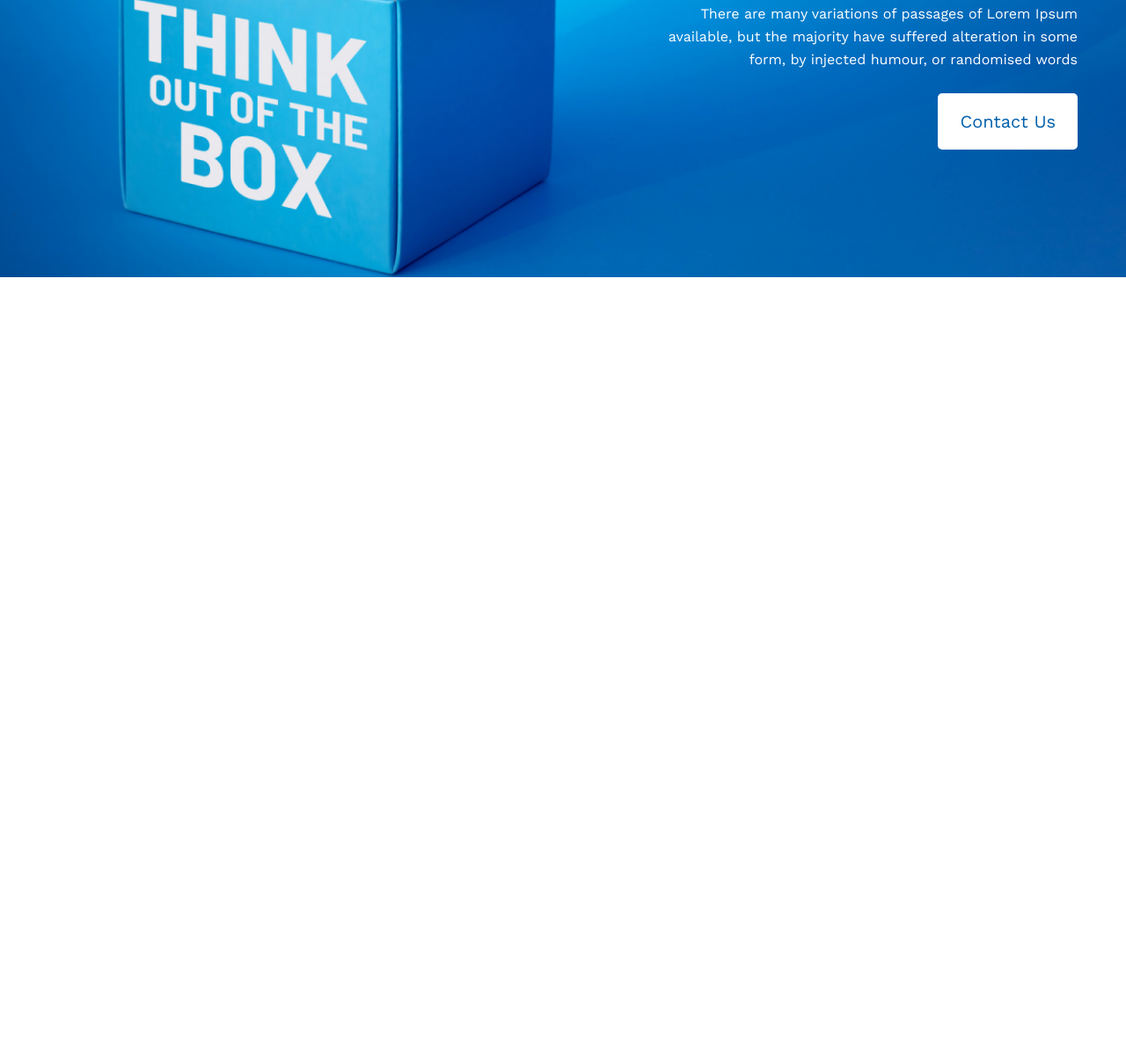
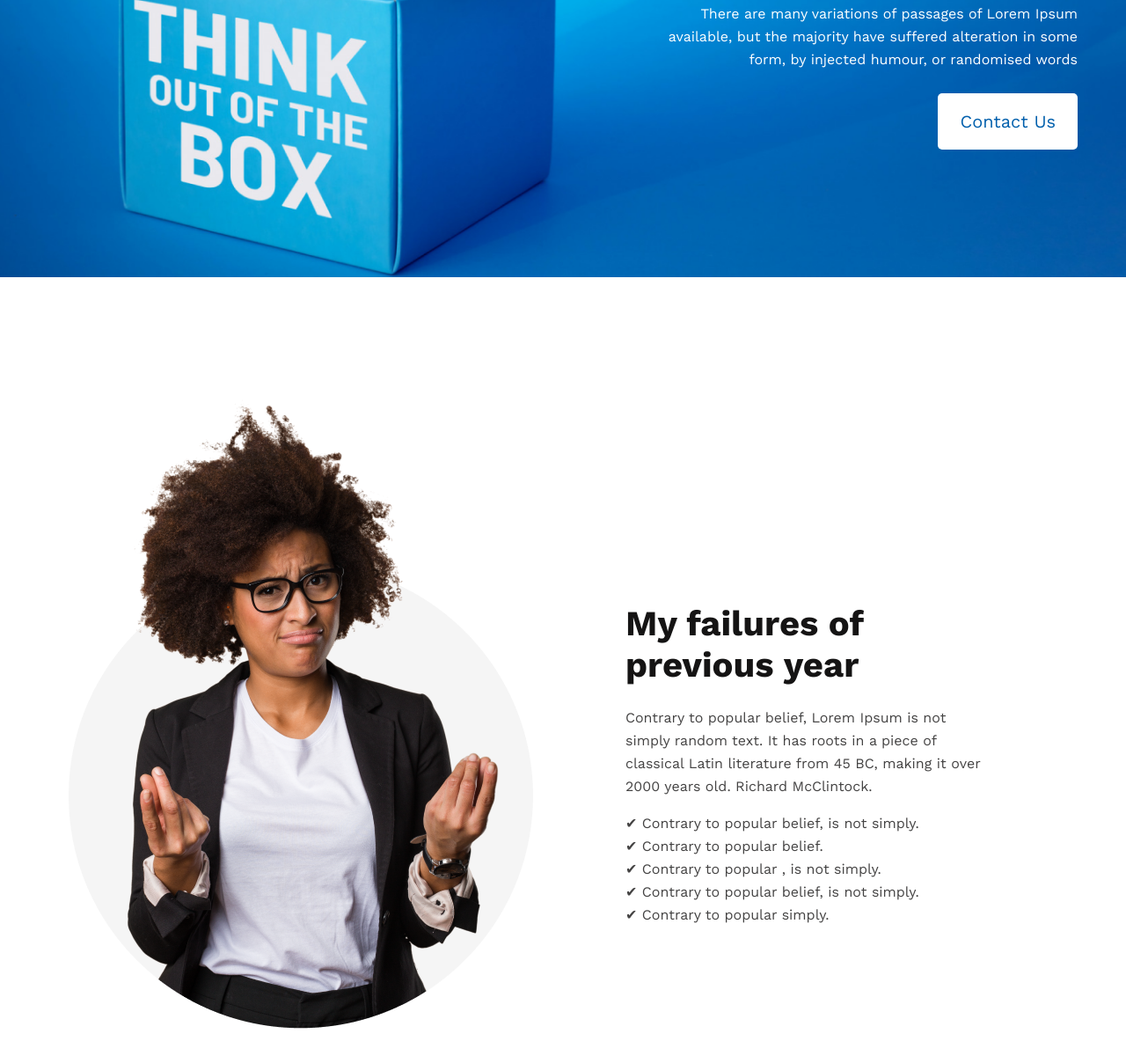
Before and after one commit to Rayhanali-dev/Think-positive, a plain HTML site: page index.html in a window 1280 px wide. Shown: the part 464-1672 px from the top of the page at 88% size. Before the commit the page ends 800 px from the top, so only its background shows below. Drawn offline with nearby package versions, Linux system fonts and the light colour scheme.

Commit message:
added failure section

```diff
--- a/css/style.css
+++ b/css/style.css
@@ -59,9 +59,51 @@
 }
 
 
-
+/* ===================================
+        banner css end
+=================================== */
 
 
 /* ===================================
-        banner css end
+        failure css start
 =================================== */
+
+.failures {
+    padding: 130px 0;
+}
+
+.failures-wrapper {
+    display: flex;
+    align-items: center;
+    gap: 87px;
+}
+
+.failure-right {
+    margin-top: 120px;
+}
+
+.failure-title {
+    font-size: 40px;
+    font-weight: 700;
+    color: #151414;
+    padding-right: 64px;
+    margin-bottom: 24px;
+}
+
+.failure-description {
+    font-size: 16px;
+    color: #444343;
+    margin-bottom: 16px;
+    line-height: 26px;
+    padding-right: 100px;
+}
+
+.failure-list {
+    font-size: 16px;
+    color: #444343;
+    line-height: 26px;
+}
+
+/* ===================================
+        failure css end
+=================================== */
--- a/index.html
+++ b/index.html
@@ -25,7 +25,40 @@
     </header>
 
     <!-- =====================================
-                banner part End
+                banner part end
     ===================================== -->
+
+    <main>
+        <!-- =====================================
+                    failures part start
+        ===================================== -->
+
+        <section class="failures">
+            <div class="container">
+                <div class="failures-wrapper">
+                    <div class="failure-left">
+                        <img src="images/person.png" alt="person">
+                    </div>
+                    <div class="failure-right">
+                        <h2 class="failure-title">My failures of previous year</h2>
+                        <p class="failure-description">Contrary to popular belief, Lorem Ipsum is not simply random text. It has roots in a piece of classical Latin literature from 45 BC, making it over 2000 years old. Richard McClintock.</p>
+                        <p class="failure-list">&#10004; Contrary to popular belief, is not simply.</p>
+                        <p class="failure-list">&#10004; Contrary to popular belief.</p>
+                        <p class="failure-list">&#10004; Contrary to popular , is not simply.</p>
+                        <p class="failure-list">&#10004; Contrary to popular belief, is not simply.</p>
+                        <p class="failure-list">&#10004; Contrary to popular simply.</p>
+                    </div>
+                </div>
+            </div>
+        </section>
+
+        <!-- =====================================
+                    failures part end
+        ===================================== -->
+    </main>
+
+
+
+
 </body>
 </html>
```
